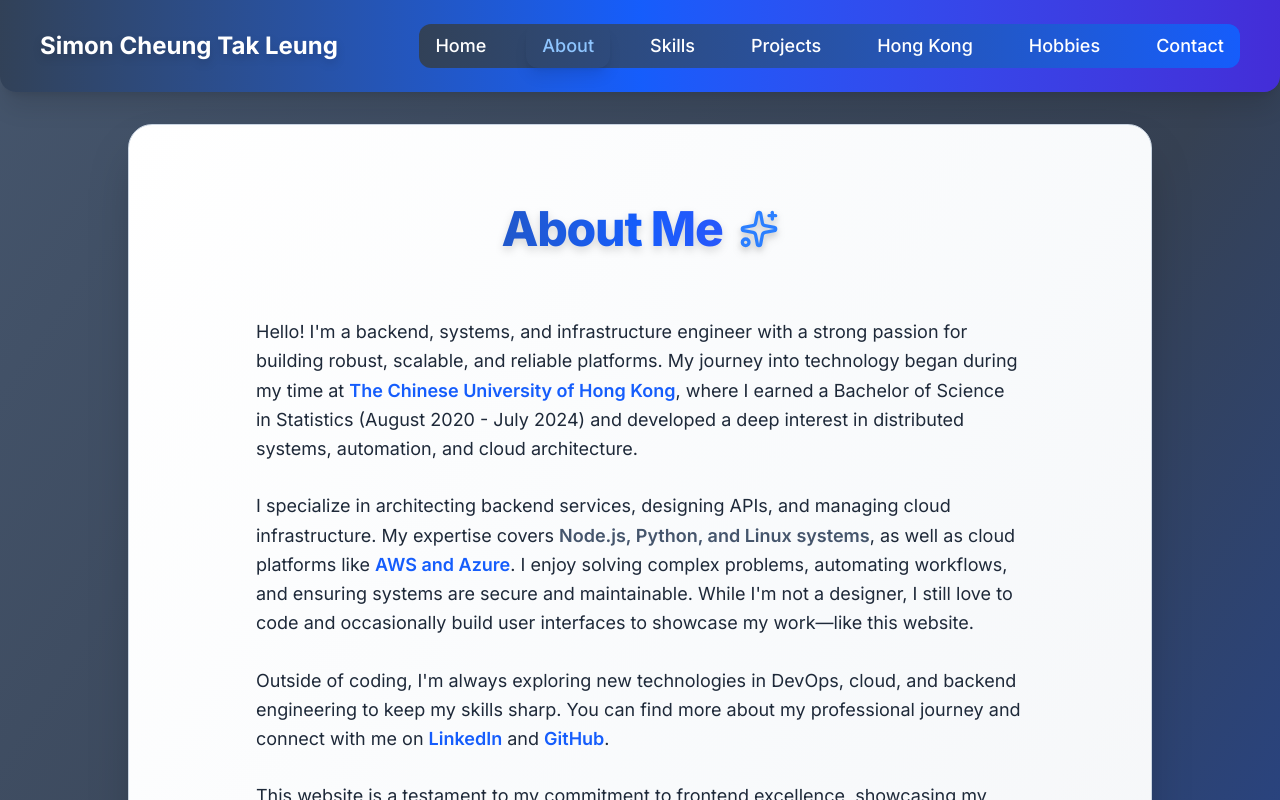
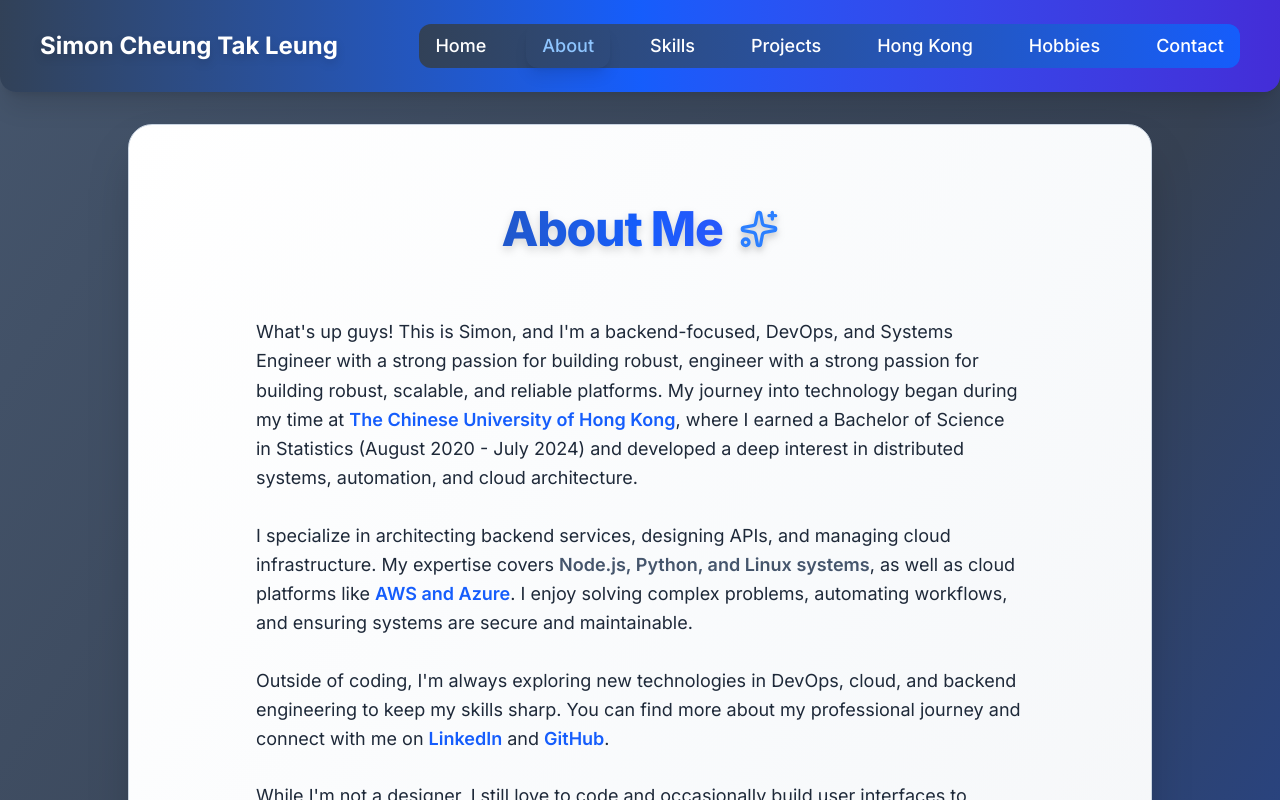
Before and after one commit to iamtlcs/iamtlcs-personal-website, a Next.js app: page / in a window 1280 px wide. Both pictures are taken after a click on the button "About". Shown: the top 800 px of the page. Built offline with nearby package versions, Linux system fonts and the light colour scheme.

Commit message:
Removed SEO Implementation Guide, added Certified Kubernetes Administrator (CKA) certificate, updated Security Blue Team certification details, and revised content in AboutSection component.

```diff
--- a/src/components/AboutSection.tsx
+++ b/src/components/AboutSection.tsx
@@ -39,6 +39,14 @@ const certifications: Certification[] = [
         name: "Security Blue Team: Blue Team Level 1 (BTL1)",
         code: "BTL1",
         image: "/certs/BTL1.png",
+        link: "https://www.credly.com/badges/0859bf60-47d8-4b93-b08a-7ce821253765/public_url",
+        credId: "0859bf60-47d8-4b93-b08a-7ce821253765",
+        inProgress: false,
+    },
+    {
+        name: "Certified Kubernetes Administrator (CKA)",
+        code: "CKA",
+        image: "/certs/CKA.png",
         link: "",
         credId: "",
         inProgress: true,
@@ -59,13 +67,19 @@ const AboutSection = () => {
             </h2>
             <div className="max-w-3xl mx-auto text-lg leading-relaxed text-gray-800 space-y-7">
                 <p>
-                    Hello! I&apos;m a backend, systems, and infrastructure
-                    engineer with a strong passion for building robust,
-                    scalable, and reliable platforms. My journey into technology
-                    began during my time at{" "}
-                    <span className="font-semibold text-blue-600">
+                    What&apos;s up guys! This is Simon, and I&apos;m a
+                    backend-focused, DevOps, and Systems Engineer with a strong
+                    passion for building robust, engineer with a strong passion
+                    for building robust, scalable, and reliable platforms. My
+                    journey into technology began during my time at{" "}
+                    <a
+                        href="https://www.cuhk.edu.hk/english/index.html"
+                        target="_blank"
+                        rel="noopener noreferrer"
+                        className="font-semibold text-blue-600 hover:text-indigo-600 hover:underline transition-colors duration-300"
+                    >
                         The Chinese University of Hong Kong
-                    </span>
+                    </a>
                     , where I earned a Bachelor of Science in Statistics (August
                     2020 - July 2024) and developed a deep interest in
                     distributed systems, automation, and cloud architecture.
@@ -81,10 +95,7 @@ const AboutSection = () => {
                         AWS and Azure
                     </span>
                     . I enjoy solving complex problems, automating workflows,
-                    and ensuring systems are secure and maintainable. While
-                    I&apos;m not a designer, I still love to code and
-                    occasionally build user interfaces to showcase my work—like
-                    this website.
+                    and ensuring systems are secure and maintainable.
                 </p>
                 <p>
                     Outside of coding, I&apos;m always exploring new
@@ -111,9 +122,9 @@ const AboutSection = () => {
                     .
                 </p>
                 <p>
-                    This website is a testament to my commitment to frontend
-                    excellence, showcasing my ability to build engaging and
-                    responsive user interfaces from scratch.
+                    While I&apos;m not a designer, I still love to code and
+                    occasionally build user interfaces to showcase my work—like
+                    this website.
                 </p>
             </div>
             <div className="mt-14">
@@ -259,7 +270,7 @@ const AboutSection = () => {
                 </div>
             </div>
             <p className="text-sm text-gray-500 mt-12 text-right pr-2">
-                Last updated: July 2025
+                Last updated: December 2025
             </p>
             <style>{`
         .metallic-shine {
```
Also changed, not shown: public/certs/CKA.png (added), 1 other file (tests, documents, lock files or other folders). Lines whose indentation alone changed are shown as unchanged.
